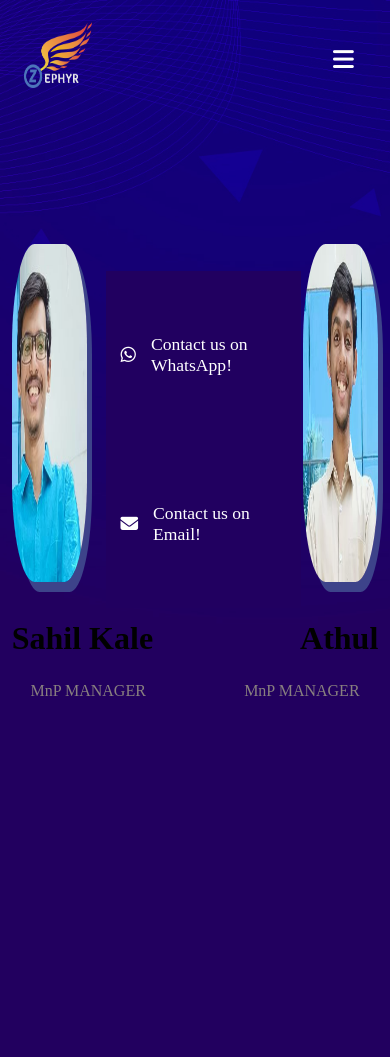
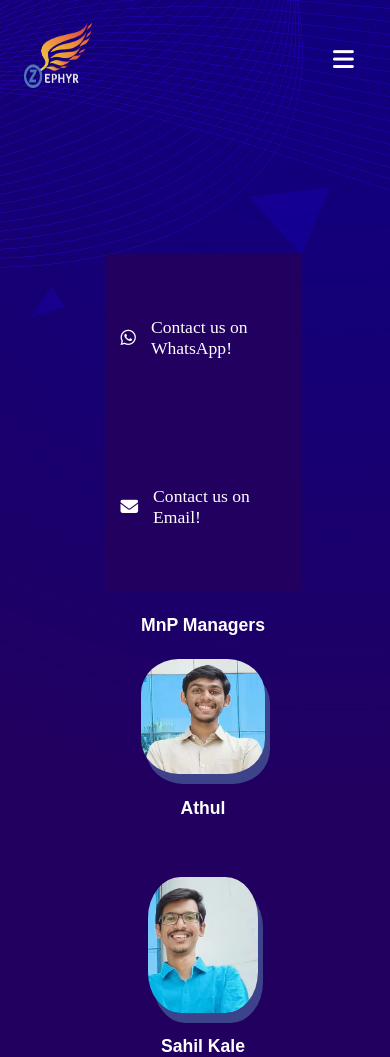
Before and after one commit to Ccivam/zephyr2023-website, a Django app: page /zephyr/help in a window 390 px wide. Before the commit the page ends 696 px from the top, so only its background shows below. Run offline with Django 3.2, Linux system fonts and the light colour scheme; some libraries are stand-ins or nearby versions.

Commit message:
mobile_help_view_changed

```diff
--- a/zephyrsite/templates/faq.html
+++ b/zephyrsite/templates/faq.html
@@ -18,7 +18,7 @@
             background-image: url("{% static 'Incentives bg.jpg' %}");
             background-repeat: no-repeat;
             position: relative;
-            background-size: cover;
+            /*background-size: cover;*/
             /* height: 100vh; */
         }
         .navbar {
@@ -344,6 +344,8 @@
         {
             padding: 15px;
         }
+
+
         .mobile-container
 {
     font-family: Arial, Helvetica, sans-serif;
@@ -401,43 +403,71 @@ body
     height: 100vh;
 }
   #images_faq1{
-    height: 40%;
-    width: 20%;
-    position: absolute;
-    top: 28%;
-    left: 1%;
-    border-radius: 30%;
-    box-shadow: 5px 10px rgb(61, 67, 138);
+    display: none;
+
 }
 #images_faq2{
-    height: 40%;
-    width: 20%;
-    position: absolute;
-    top: 28%;
-    right: 1%;
-    border-radius: 30%;
-    box-shadow: 5px 10px rgb(61, 67, 138);
+  display: none;
+
 }
 
 #info{
-    color: aliceblue;
-    font-style: serif;
-    position: absolute;
-    top: 70%;
-    left: 1%;
+    display: none;
 
 }
 #info2{
-    color: aliceblue;
-    font-style: serif;
-    position: absolute;
-    top: 70%;
-    right: 1%;
+    display: none;
+
+}
+.images_faq1_mobile{
+     height: 35%%;
+     width: 35%;
+
+    border-radius: 30%;
+    box-shadow: 5px 10px rgb(61, 67, 138);
+
+}
+ .images_faq2_mobile{
+   height: 35%;
+    width: 40%;
+
+    border-radius: 30%;
+    box-shadow: 5px 10px rgb(61, 67, 138);
+
+}
+
+#info_mobile{
+    display: none;
+
+}
+#info2_mobile{
+    display: none;
 
 }
 
 }
 @media screen and (min-width: 901px) {
+  .text_mobile{
+    display:none;
+  }
+  .images_faq1_mobile{
+    display: none;
+
+}
+.images_faq2_mobile{
+  display: none;
+
+}
+
+#info_mobile{
+    display: none;
+
+}
+#info2_mobile{
+    display: none;
+
+}
+
   .navbar{
     display: flex;
   }
@@ -528,6 +558,7 @@ body
       </p>
 
     <div class="central-content">
+
         <!-- <img id="hero-img" src="{% static 'Success page image.png' %}"> -->
         <div id="hero-content">
 
@@ -537,6 +568,22 @@ body
                 <div class="contact-box">
                     <a href="mailto:athul.zephyr@gmail.com"><i class="fa fa-solid fa-envelope"></i></a><p>Contact us on Email!</p></div>
         </div>
+        <h4 class="text_mobile">MnP Managers</h4>
+        <img  src="{%static 'design.png'%}" class="images_faq2_mobile" class="contact-box">
+        <h4 class="text_mobile">Athul</h4>
+
+
+
+
+
+    </p>
+    <img src="{%static 'sahil-kale.png'%}" class="images_faq1_mobile" style="height: 90%;">
+    <h4 class="text_mobile">Sahil Kale</h4>
+
+
+
+
+      </p>
     </div>
     <img  src="{%static 'design.png'%}" id="images_faq2">
     <p id="info2">
@@ -549,6 +596,7 @@ body
     </div>
 
     <div class="content">
+
         <!-- illustration -->
 
         <!-- text -->
```
